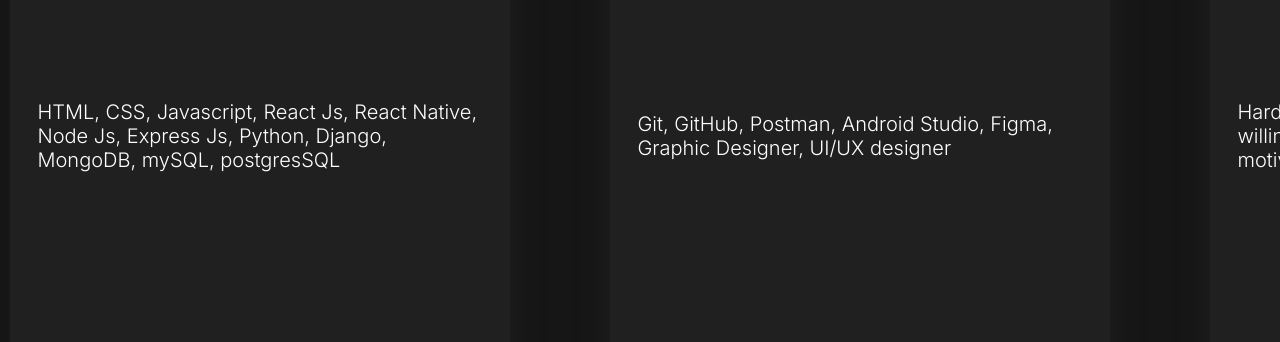
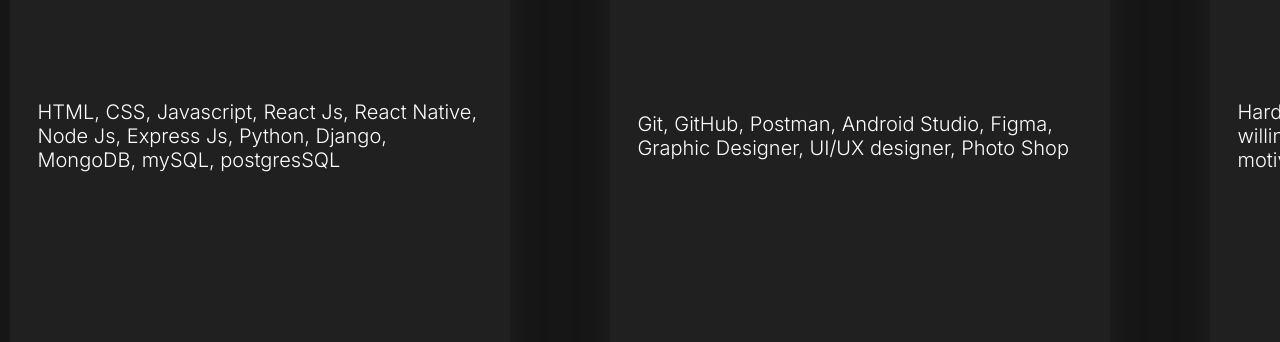
Before and after one commit to kidmpukane/SINE_portfolio, a React (Create React App) app: page / in a window 1280 px wide. Shown: the part 1350-1692 px from the top of the page. Built offline with nearby package versions, Linux system fonts and the light colour scheme.

Commit message:
first_commit_lawsndiso

```diff
--- a/src/Navigation/About.jsx
+++ b/src/Navigation/About.jsx
@@ -11,7 +11,7 @@ const About = () => {
       description:
         "I am a junior full stack developer, who enjoys learning ad bringing ideas into reality. I am highly motivated and eager to learn. I spend most of my time designing and developing projects, that teach me new technologies or more about computer science as a whole, that's when I am not doing continued course work through reading or online resources.",
       stacks: "HTML, CSS, Javascript, React Js, React Native, Node Js, Express Js, Python, Django, MongoDB, mySQL, postgresSQL",
-      tools: "Git, GitHub, Postman, Android Studio, Figma,  Graphic Designer, UI/UX designer",
+      tools: "Git, GitHub, Postman, Android Studio, Figma,  Graphic Designer, UI/UX designer, Photo Shop",
       traits: "Hardworking, Good Communicator, Strong willingness to learn, Team player, Self motivated, Proactive",
       details: {
         name_title: ["NAME"],
```
